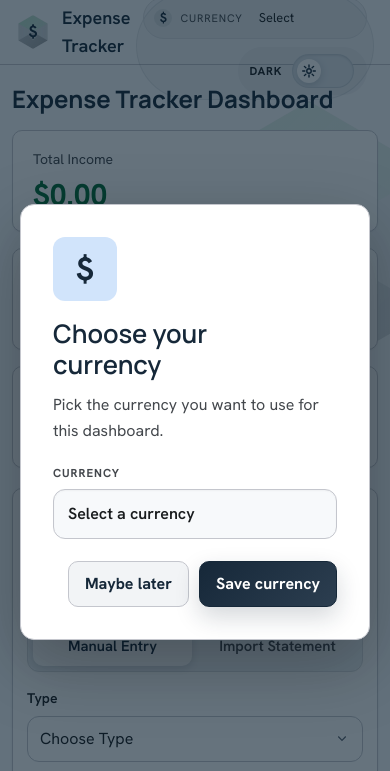
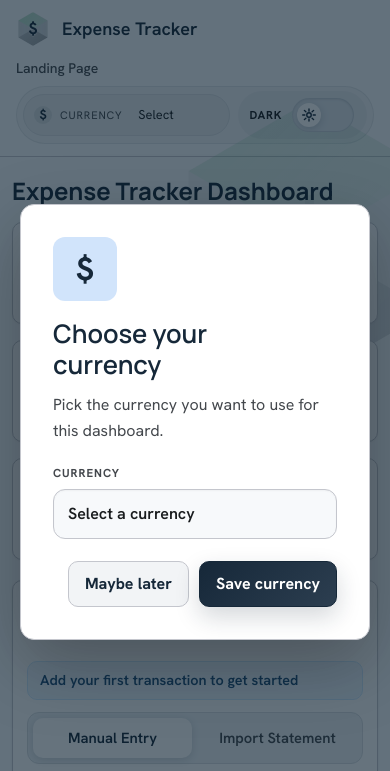
Before and after one commit to ogomjot/expense-tracker, a website: page main.html in a window 390 px wide. Shown: the top 771 px of the page. Drawn offline with nearby package versions, Linux system fonts and the light colour scheme.

Commit message:
Fix main nav wrapping on mobile

```diff
--- a/main.html
+++ b/main.html
@@ -89,7 +89,7 @@
       class="bg-surface dark:bg-[#161c24] border-b border-outline-variant dark:border-[#2a323f]"
     >
       <div
-        class="max-w-7xl mx-auto px-4 sm:px-6 lg:px-8 h-16 flex items-center justify-between"
+        class="max-w-7xl mx-auto px-4 sm:px-6 lg:px-8 py-3 flex flex-wrap items-center justify-between gap-3"
       >
         <div class="flex items-center gap-3">
           <span class="brand-badge" aria-hidden="true">
```
